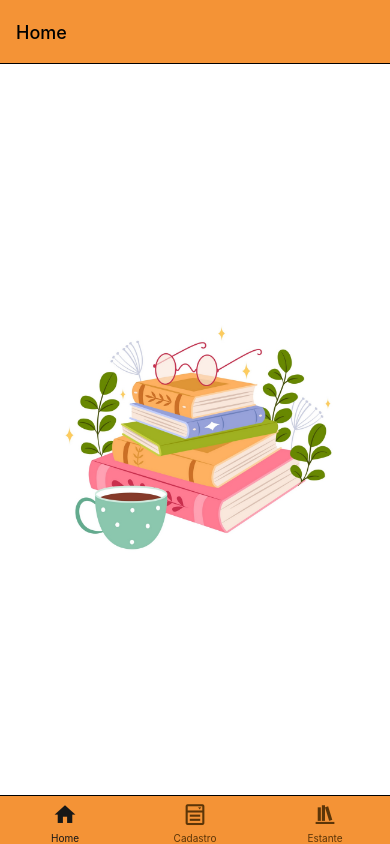
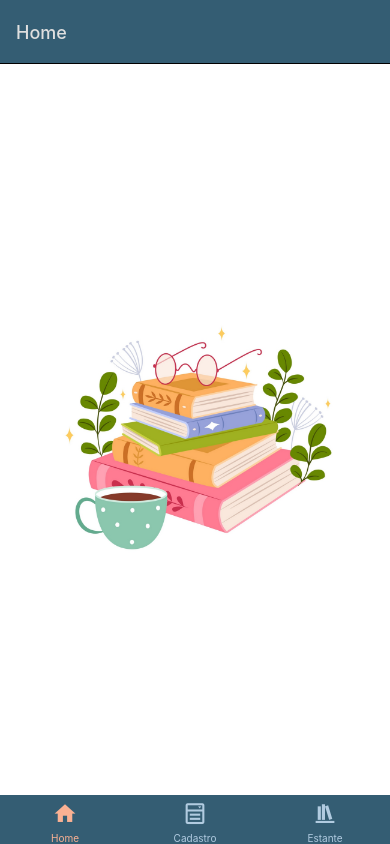
Before and after one commit to AlineKCS/Biblioteca-UC14-Senac, a React Native app: screen / in a window 390 px wide. Built offline with nearby package versions, Linux system fonts and the light colour scheme; what react-native-sqlite-storage would draw is missing.

Commit message:
Alteração Cores

```diff
--- a/App.js
+++ b/App.js
@@ -4,14 +4,15 @@ import TabNavigator from "./Navigation/TabNavigator";
 
 const MyTheme = {
   colors: {
-      card: "#F49336",
+    card: "#345d73",
+    text: "#DFDFDF"
   }
 }
 
 export default function App() {
   return (
     <NavigationContainer theme={MyTheme}>
-      <TabNavigator />
+      <TabNavigator  />
     </NavigationContainer>
   );
 }
--- a/Navigation/TabNavigator.js
+++ b/Navigation/TabNavigator.js
@@ -4,8 +4,6 @@ import StackNavigator from "./StackNavigator";
 import Cadastro from "../src/Screens/Cadastro";
 import Home from "../src/Screens/Home";
 import Icon from "react-native-vector-icons/MaterialCommunityIcons";
-
-
 
 const Tab = createBottomTabNavigator();
 
@@ -25,13 +23,15 @@ export default function TabNavigator() {
 
                 }
 
-
                 return <Icon name={iconName} size={size} color={color} />;
             },
 
-            tabBarActiveTintColor: '#171717',
-            tabBarInactiveTintColor: '#5B3508',
+            tabBarActiveTintColor: '#FAB193',
+            tabBarInactiveTintColor: '#B1CBE0',
+            tabBarStyle: { borderTopWidth: 0 }
+
         })}
+
         >
             <Tab.Screen name="Home" component={Home}/>
             <Tab.Screen name="Cadastro" component={Cadastro} />
--- a/src/Components/ListaLivros.js
+++ b/src/Components/ListaLivros.js
@@ -1,6 +1,6 @@
 import React from 'react';
 import { View, Text, StyleSheet, TouchableOpacity, ScrollView } from 'react-native';
-import Icon from 'react-native-vector-icons/FontAwesome';
+import Icon from 'react-native-vector-icons/MaterialCommunityIcons';
 import { List, Button, Divider } from 'react-native-paper';
 
 export default function ListaLivros({ item, navigation }) {
@@ -8,12 +8,11 @@ export default function ListaLivros({ item, navigation }) {
     return (
         <ScrollView  >
             <List.Item
-
-                title={item.Titulo + " - " + item.Autor}
-                description = "Clique para mais detalhes"
-                left={props => <List.Icon {...props} icon="book" /> }
+                title={item.Titulo}
+                description = {item.Autor}
+                left={props => <Icon {...props} name="book" size={30} style={{color: "#F3717F", margin: 10}} /> }
                 onPress={() => navigation.navigate('Detalhes', { data: item })}
-
+                style={{color: "#325C80"}}
             />
            <Divider/>
         </ScrollView>
@@ -21,12 +20,6 @@ export default function ListaLivros({ item, navigation }) {
 }
 
 const style = StyleSheet.create({
-    container: {
-        flex: 1,
-        flexDirection: 'row',
-        justifyContent: 'space-between',
-        padding: 15,
-    },
     dados: {
         width: 200, height: 20,
         marginBottom: 5,
```
Also changed, not shown: .eslintrc.js (deleted), .prettierrc.js (deleted).
